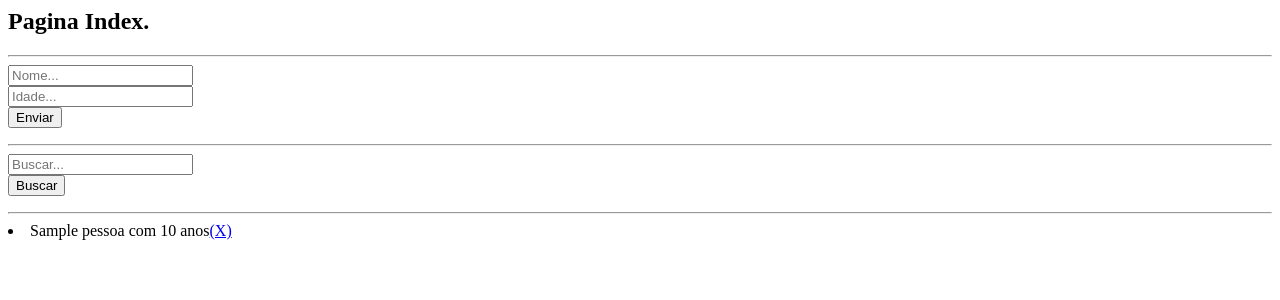
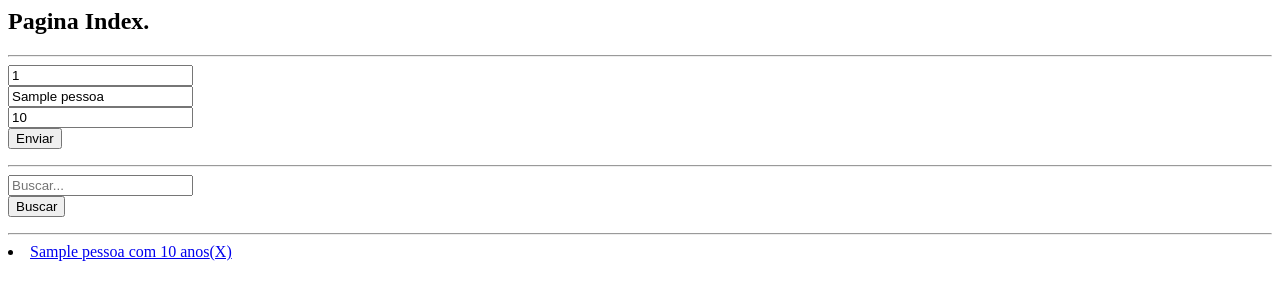
Before and after one commit to ryhanbrunello/aula1_django, a Django app: template core/templates/index.html in a window 1280 px wide. Shown: the top 300 px of the page. Run offline with Django 3.2, Linux system fonts and the light colour scheme; the template is opened without the code that fills it: most values are stand-ins (such as "Sample title", 1, 10 or a date in 2020).

Commit message:
Metodo Editar

```diff
--- a/core/templates/index.html
+++ b/core/templates/index.html
@@ -9,9 +9,11 @@
 
 	<form action="/inserir/" method="POST">
 		{% csrf_token %}
-		<input type="text" value"" name="nome" placeholder="Nome...">
+		<input type="text" value="{{pessoa.id}}" name="id" placeholder="ID..." readonly="true">
 		<br/>
-		<input type="text" value="" name="idade" placeholder="Idade...">
+		<input type="text" value="{{pessoa.nome}}" name="nome" placeholder="Nome...">
+		<br/>
+		<input type="text" value="{{pessoa.idade}}" name="idade" placeholder="Idade...">
 		<br/>
 		<input type="submit" value="Enviar">
 
@@ -19,7 +21,7 @@
 
 	<hr>
 
-	<form action="/pesquisa/" method="GET">
+	<form action="/pesquisar/" method="GET">
 		<input type="text" value="" name="busca" placeholder="Buscar...">
 		<br>
 		<input type="submit" value="Buscar">
@@ -28,7 +30,7 @@
 	<hr>
 
 	{% for pessoa in pessoas %}
-		<li>{{ pessoa.nome }} com {{ pessoa.idade }} anos<a href="/excluir/{{pessoa.id}}/">(X)</a></li>
+		<li><a href="/editar/{{pessoa.id}}/">{{ pessoa.nome }} com {{ pessoa.idade }} anos</a><a href="/excluir/{{pessoa.id}}/">(X)</a></li>
 	{% endfor%}
 </body>
 </html>
--- a/projeto/urls.py
+++ b/projeto/urls.py
@@ -20,6 +20,7 @@ urlpatterns = [
     url(r'^$', 'core.views.index'),
     url(r'^inserir/$', 'pessoa.views.inserir'),
     url(r'^excluir/(?P<codigo>\d+)/$', 'pessoa.views.excluir'),
-    url(r'^pesquisa/', 'pessoa.views.pesquisa'),
+    url(r'^pesquisar/', 'pessoa.views.pesquisar'),
+    url(r'^editar/(?P<codigo>\d+)/$', 'pessoa.views.editar'),
     url(r'^admin/', include(admin.site.urls)),
 ]
```
Also changed, not shown: pessoa/views.py (+11 -1 lines), db.sqlite3, 2 other files.
